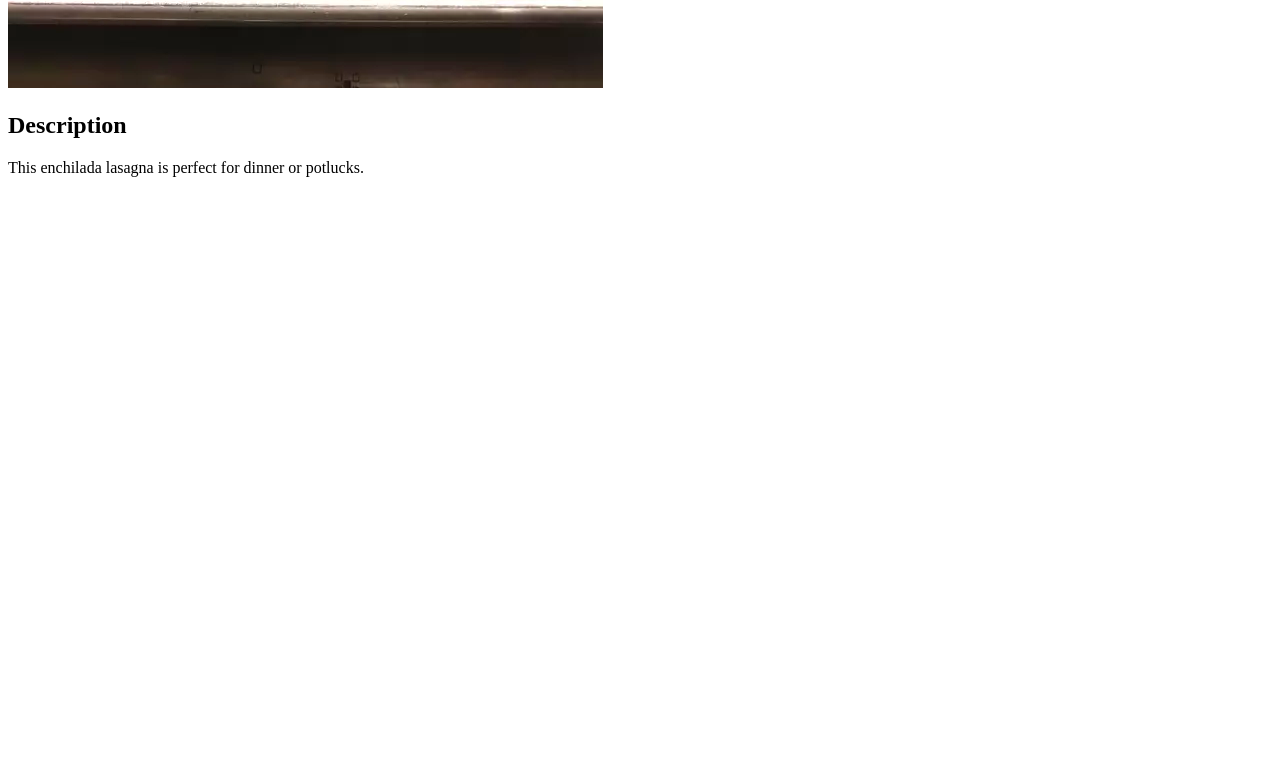
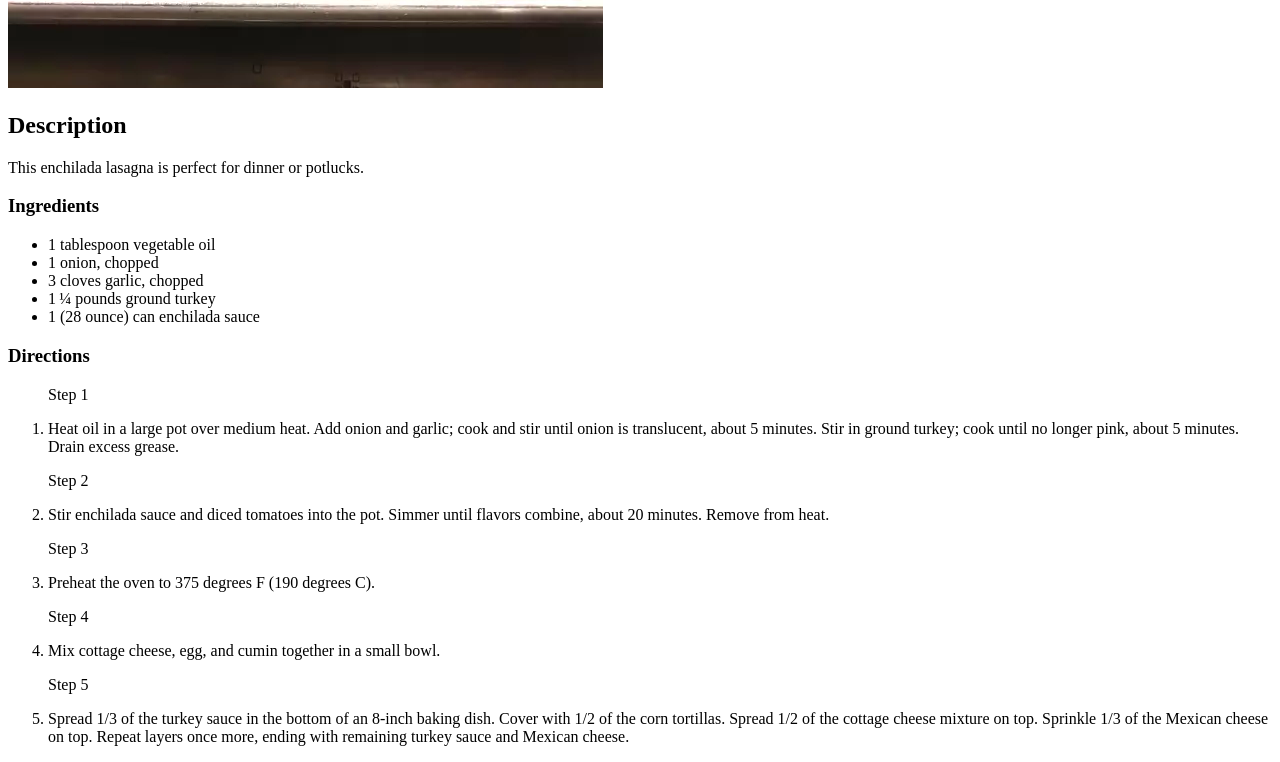
Before and after one commit to ahiezer-dev/odin-recipes, a plain HTML site: page recipes/lasagna.html in a window 1280 px wide. Shown: the part 587-1349 px from the top of the page. Before the commit the page ends 800 px from the top, so only its background shows below. Drawn offline with Linux system fonts and the light colour scheme.

Commit message:
completed step list

```diff
--- a/recipes/lasagna.html
+++ b/recipes/lasagna.html
@@ -12,5 +12,34 @@
 
     <h2>Description</h2>
     <p>This enchilada lasagna is perfect for dinner or potlucks.</p>
+
+    <h3>Ingredients</h3>
+    <ul>
+        <li>1 tablespoon vegetable oil</li>
+        <li>1 onion, chopped</li>
+        <li>3 cloves garlic, chopped</li>
+        <li>1 ¼ pounds ground turkey</li>
+        <li>1 (28 ounce) can enchilada sauce</li>
+    </ul>
+
+    <h3>Directions</h3>
+    <ol>
+        <p>Step 1</p>
+        <li>Heat oil in a large pot over medium heat. Add onion and garlic; cook and stir until onion is translucent, about 5 minutes. Stir in ground turkey; cook until no longer pink, about 5 minutes. Drain excess grease.
+        </li>
+
+        <p>Step 2</p>
+        <li>Stir enchilada sauce and diced tomatoes into the pot. Simmer until flavors combine, about 20 minutes. Remove from heat.</li>
+
+        <p>Step 3</p>
+        <li>Preheat the oven to 375 degrees F (190 degrees C).</li>
+
+        <p>Step 4</p>
+        <li>Mix cottage cheese, egg, and cumin together in a small bowl.</li>
+
+        <p>Step 5</p>
+        <li>Spread 1/3 of the turkey sauce in the bottom of an 8-inch baking dish. Cover with 1/2 of the corn tortillas. Spread 1/2 of the cottage cheese mixture on top. Sprinkle 1/3 of the Mexican cheese on top. Repeat layers once more, ending with remaining turkey sauce and Mexican cheese.</li>
+    </ol>
+
 </body>
 </html>
```
